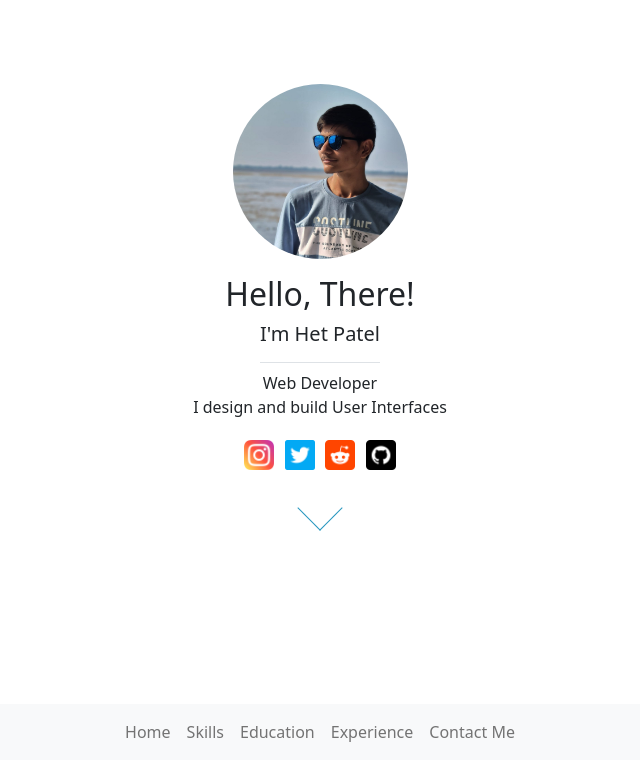
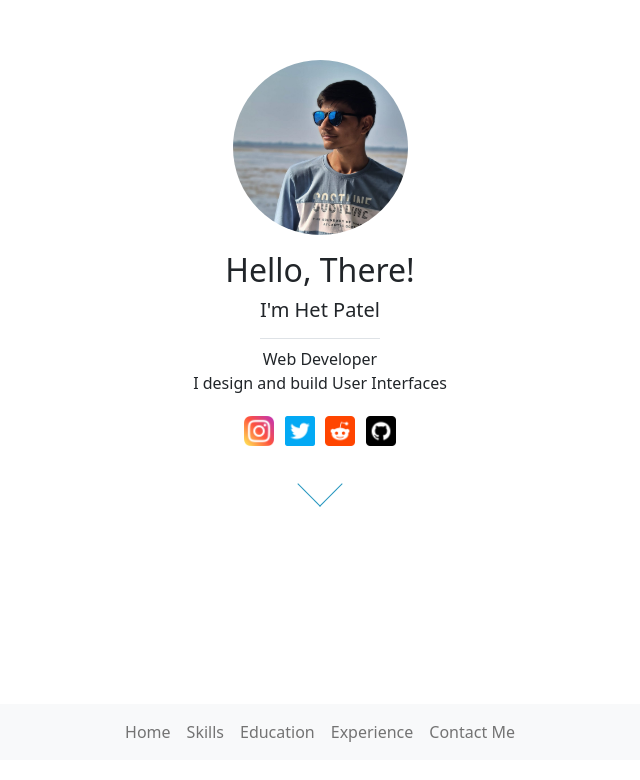
Before and after one commit to Het-Patel69/my-protfolio-using-react, a React (Create React App) app: page / in a window 1280 px wide. Shown: the part 120-900 px from the top of the page, without its empty margins (320-960 px from the left). Built offline with nearby package versions, Linux system fonts and the light colour scheme.

Commit message:
pt remove

```diff
--- a/src/componants/Header.js
+++ b/src/componants/Header.js
@@ -20,7 +20,7 @@ function Header() {
                     />
                 </form>
             </div> */}
-            <div id="header_full" className="pt-5 d-flex flex-column align-items-center justify-content-center">
+            <div id="header_full" className="d-flex flex-column align-items-center justify-content-center">
                 <img id="self_img" src={avtar} width={175} alt="Het Patel" />
                 <h2 className="pt-3">Hello, There!</h2>
                 <h5 className="text-center border-bottom pb-3">I'm Het Patel</h5>
```
